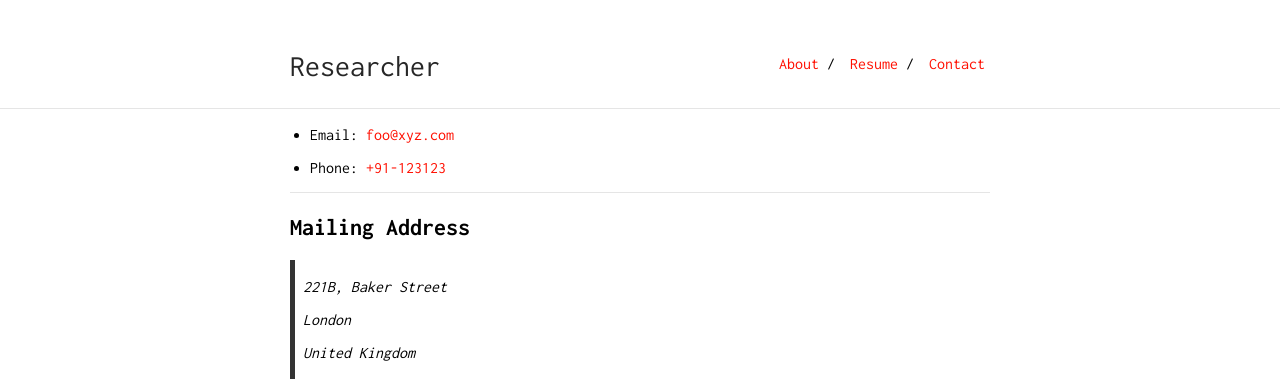
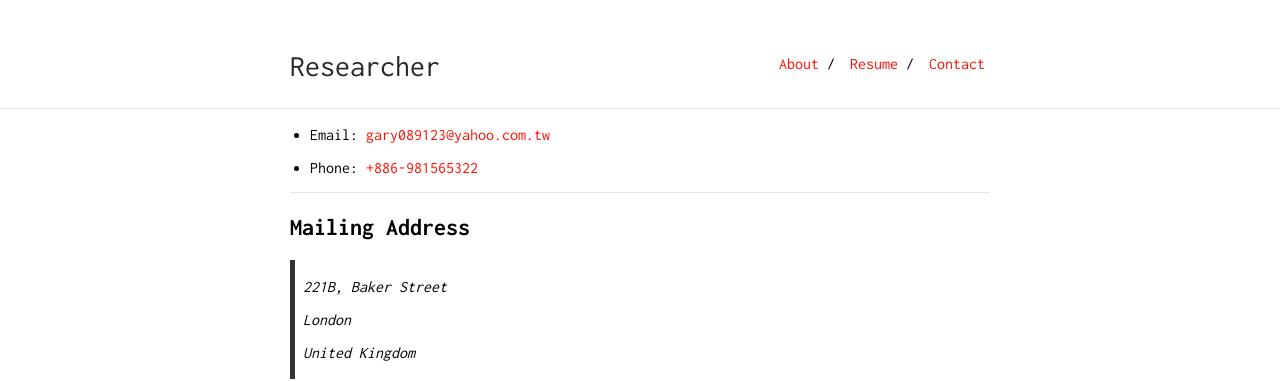
Before and after one commit to gary089123/resume, a Jekyll site: the page built from contact.md, in a window 1280 px wide. Shown: the top 381 px of the page. Built offline with Jekyll 4.4.1, drawn with Linux system fonts in a browser that asks for light colours.

Commit message:
Update contact.md

```diff
--- a/contact.md
+++ b/contact.md
@@ -3,9 +3,9 @@ layout: default
 is_contact: true
 ---
 
-* Email: [foo@xyz.com](mailto:foo@xyz.com)
+* Email: [gary089123@yahoo.com.tw](mailto: gary089123@yahoo.com.tw)
 
-* Phone: [+91-123123](tel:+91-123123)
+* Phone: [+886-981565322](tel:+886-981565322)
 
 ---
 
```
